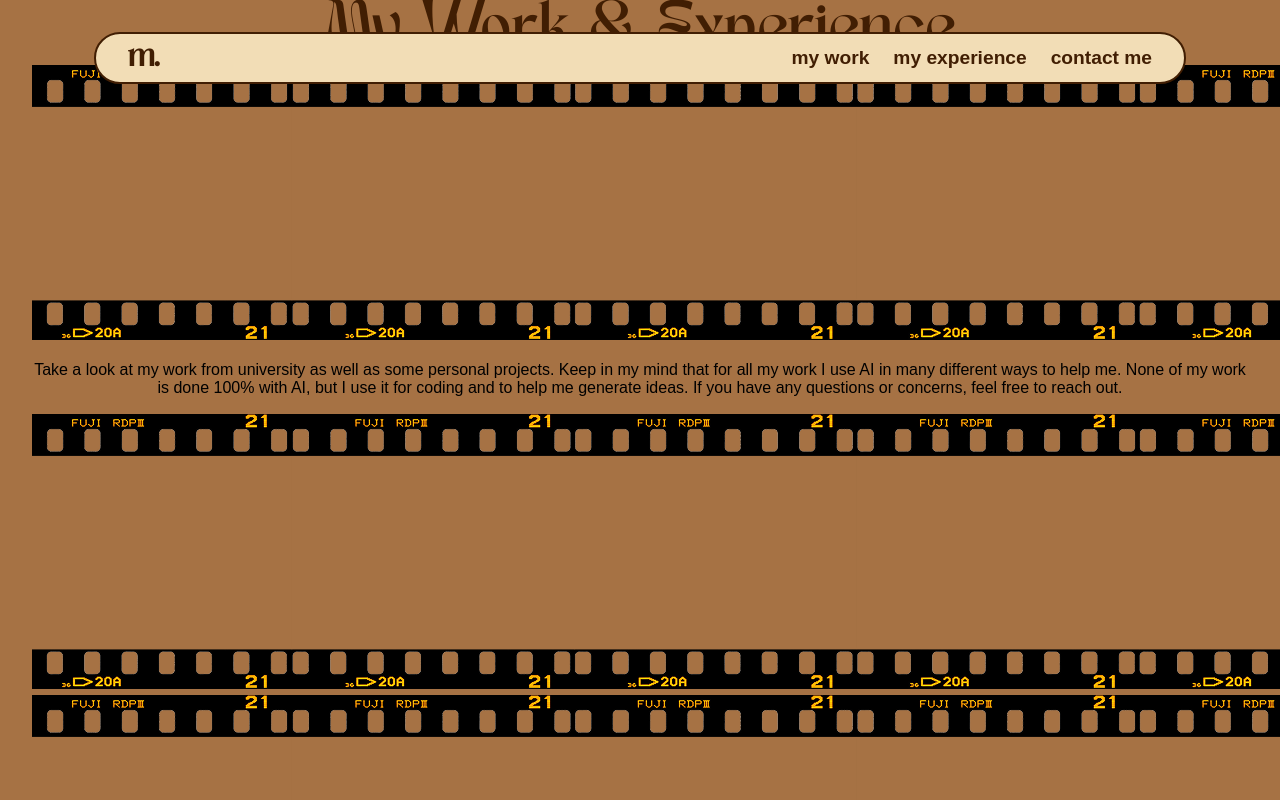
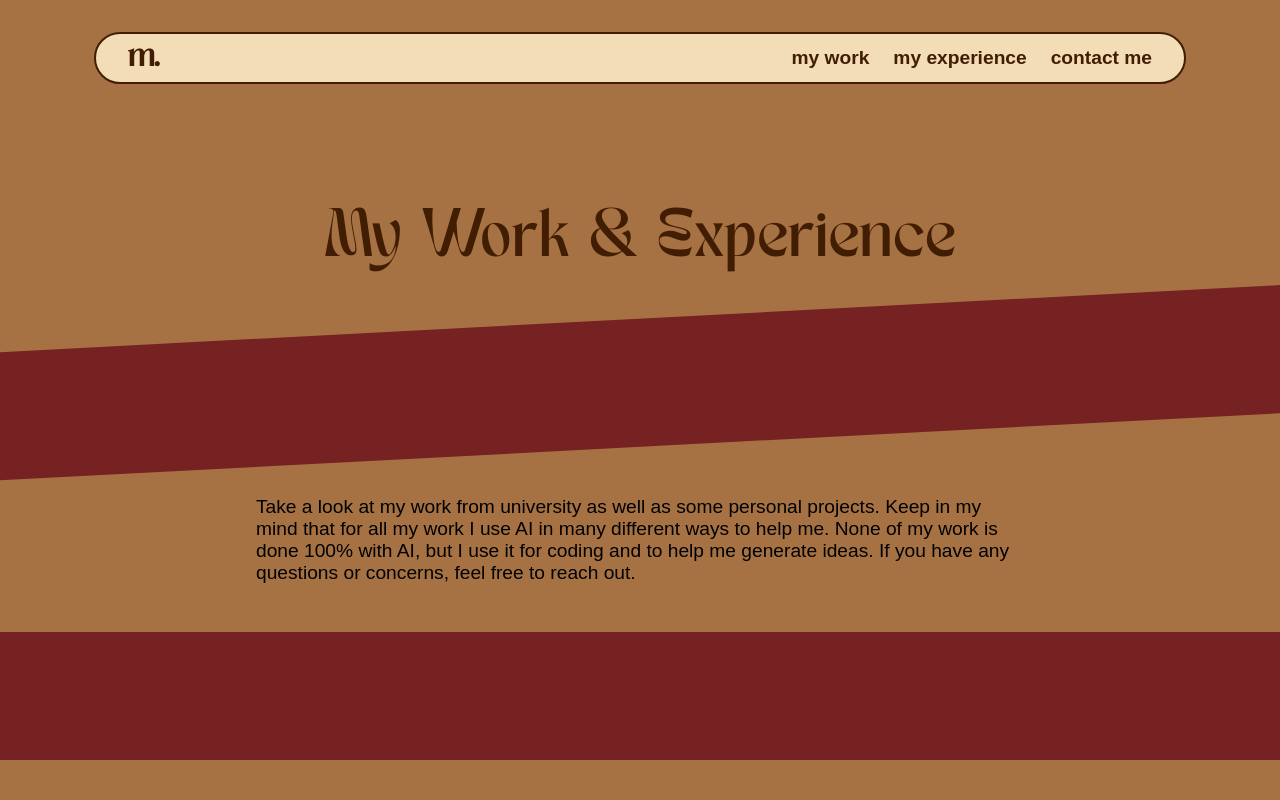
Before and after one commit to michelleree/portfolio, a React (Vite) app: page /work in a window 1280 px wide. Shown: the top 800 px of the page. Built offline with nearby package versions, Linux system fonts and the light colour scheme.

Commit message:
work expanded

```diff
--- a/src/pages/Work.jsx
+++ b/src/pages/Work.jsx
@@ -5,24 +5,30 @@ import filmStripe from "../assets/images/film stripe.png";
 export default function Work() {
     return (
         <main>
+            <section className="work-intro">
                 <h2>My Work & Experience</h2>
                 <div>
-                <img src={filmStripe} alt="Film Stripe"/>
+                    {/*<img src={filmStripe} alt="Film Stripe"/>*/}
+                    <div className="stripe1"></div>
                 </div>
                 <div>
                     <p>Take a look at my work from university as well as some personal projects.
-                    Keep in my mind that for all my work I use AI in many different ways to help me. None of my work is
+                        Keep in my mind that for all my work I use AI in many different ways to help me. None of my work
+                        is
                         done 100% with AI, but I use it for coding and to help me generate ideas.
                         If you have any questions or concerns, feel free to reach out.</p>
                 </div>
                 <div>
-                <img src={filmStripe} alt="Film Stripe"/>
+                    {/*<img src={filmStripe} alt="Film Stripe"/>*/}
+                    <div className="stripe2"></div>
                 </div>
-            <div className="projects-overview">
+            </section>
+            <section className="projects-overview">
+                <h3>Design</h3>
                 <div className="project">
 
                 </div>
-            </div>
+            </section>
             <div>
                 <img src={filmStripe} alt="Film Stripe"/>
             </div>
--- a/src/styles/Work.css
+++ b/src/styles/Work.css
@@ -0,0 +1,35 @@
+@import url("App.css");
+
+.work-intro {
+    padding: 10rem 0;
+    display: flex;
+    flex-direction: column;
+    align-items: center;
+}
+
+.stripe1 {
+    background-color: #772222;
+    width: 110vw;
+    height: 10vw;
+    margin-left: -3rem;
+    rotate: -3deg;
+}
+
+.stripe2 {
+    background-color: #772222;
+    width: 110vw;
+    height: 10vw;
+    margin-left: -3rem;
+}
+
+.work-intro h2 {
+    font-size: 3rem;
+    margin: 3rem 0;
+}
+
+.work-intro p {
+    font-size: 1.2rem;
+    text-align: start;
+    width: 60vw;
+    margin: 3rem 0;
+}
```
Lines whose indentation alone changed are shown as unchanged.
